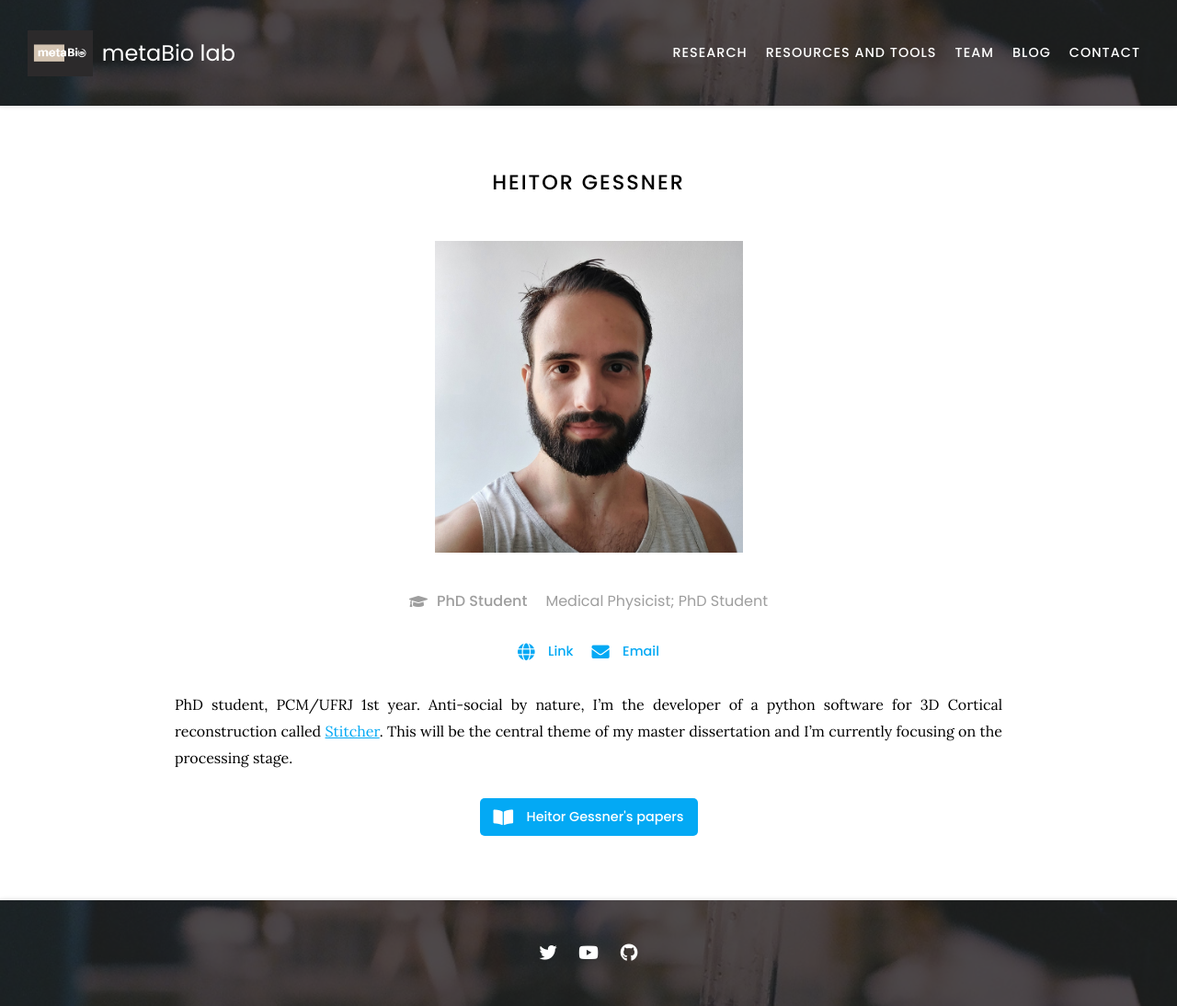
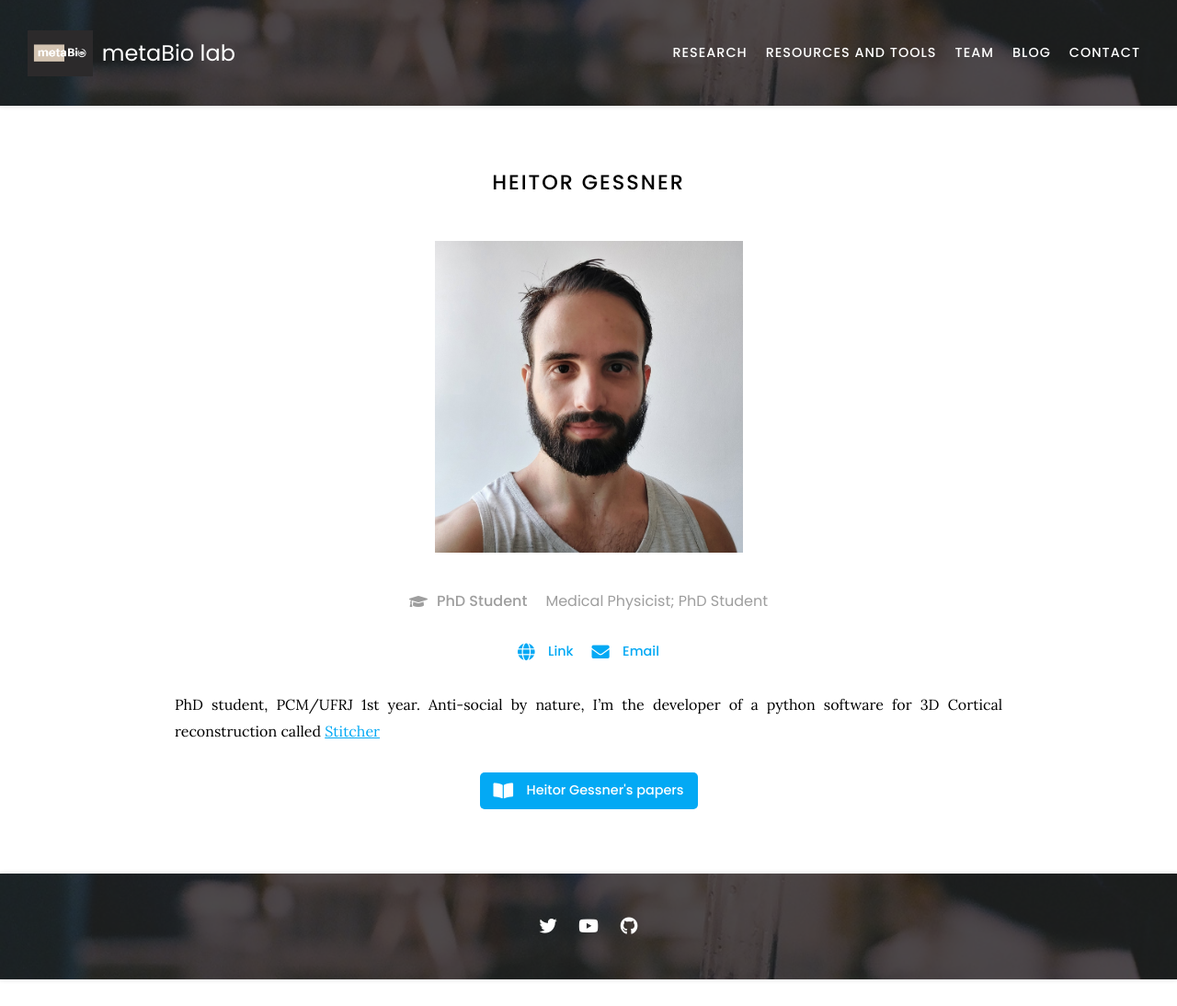
Before and after one commit to metaBIOlab/metabio, a Jekyll site: the page built from _members/heitor-gessner.md, in a window 1280 px wide. Shown: the whole page at 92% size. Built offline with Jekyll 4.4.1, drawn with Linux system fonts in a browser that asks for light colours; nearby versions of some CDN libraries; after the commit the page ends 1065 px from its top, so only the background shows below that.

Commit message:
Update heitor-gessner.md

```diff
--- a/_members/heitor-gessner.md
+++ b/_members/heitor-gessner.md
@@ -8,8 +8,8 @@ aliases:
   - Heitor Mynssen
 links:
   link: http://lattes.cnpq.br/0944759223637351
-  email: hmynssen@gmail.com
+  email: hmynssen@ufrj.br
 ---
 
 PhD student, PCM/UFRJ 1st year.
-Anti-social by nature, I'm the developer of a python software for 3D Cortical reconstruction called [Stitcher](https://github.com/labmetabio/Stitcher). This will be the central theme of my master dissertation and I'm currently focusing on the processing stage.
+Anti-social by nature, I'm the developer of a python software for 3D Cortical reconstruction called [Stitcher](https://github.com/labmetabio/Stitcher)
```
Also changed, not shown: other parts of _members/heitor-gessner.md (+1 -1 lines).
